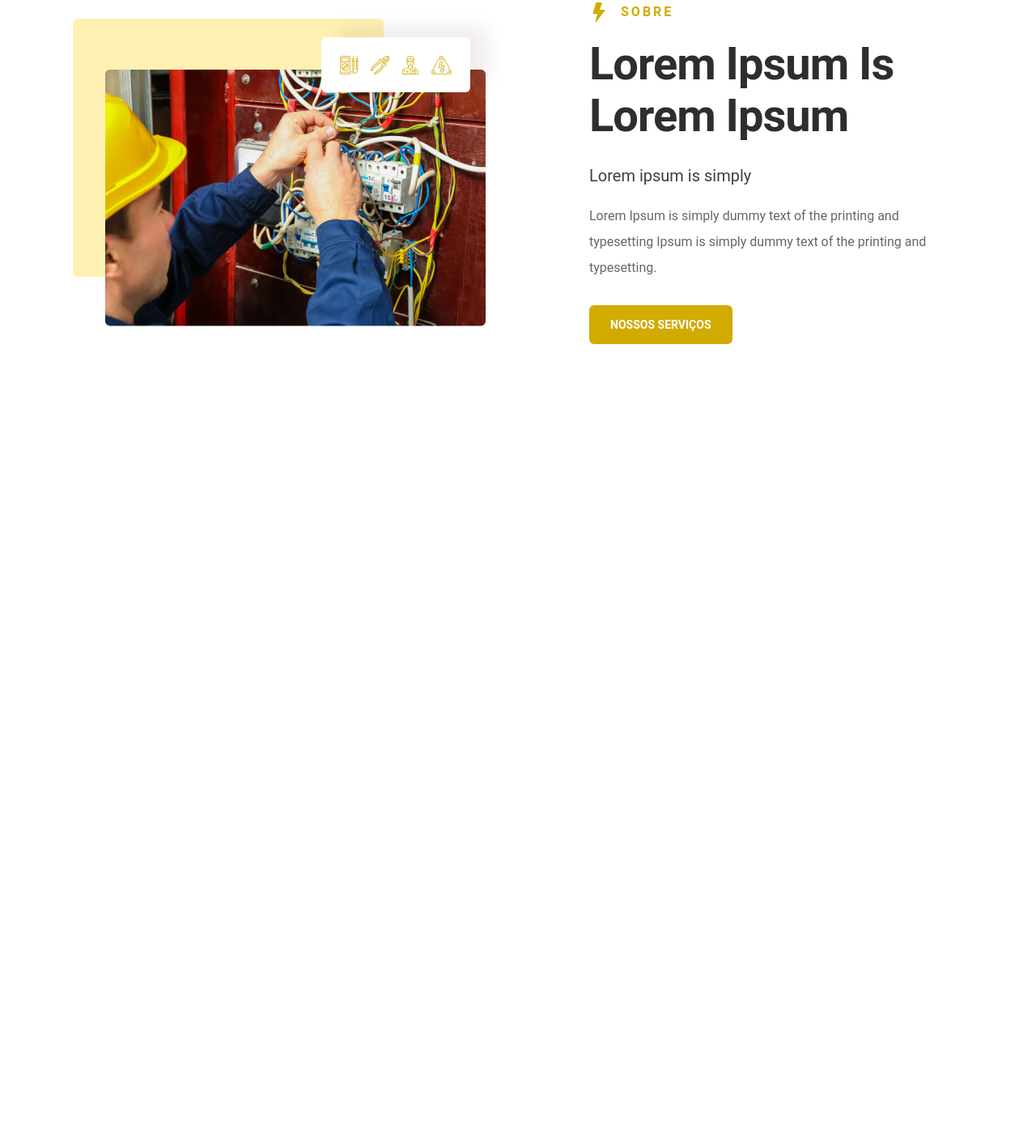
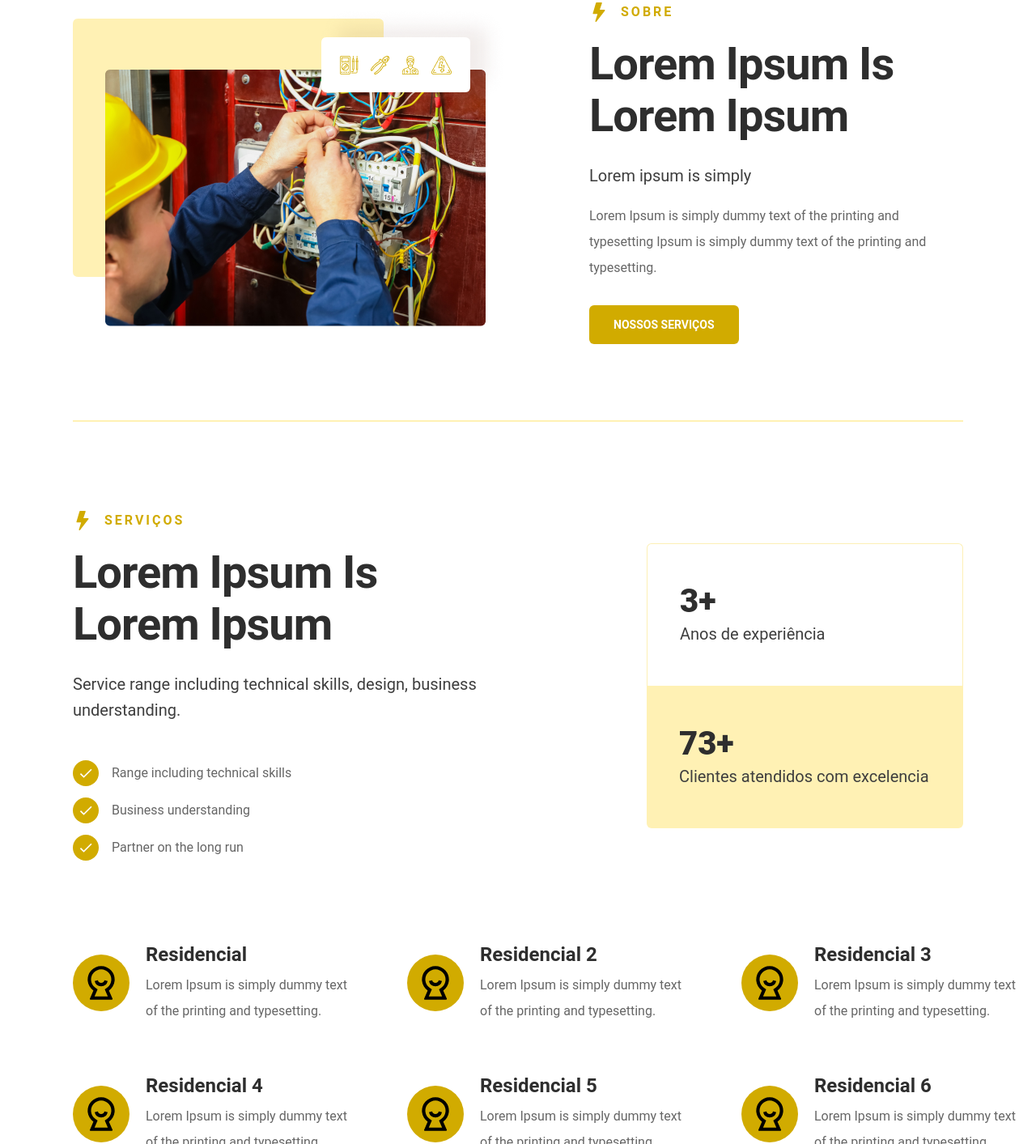
Before and after one commit to brendamatias/estefaniothalles-website, a Gatsby site: page / in a window 1280 px wide. Shown: the part 1387-2800 px from the top of the page at 81% size. Before the commit the page ends 1906 px from the top, so only its background shows below. Built offline with nearby package versions, Linux system fonts and the light colour scheme; Gatsby itself is replaced by a stand-in of ours.

Commit message:
feat: add services section

```diff
--- /dev/null
+++ b/src/components/Services/index.tsx
@@ -0,0 +1,103 @@
+import * as React from 'react';
+import { MdCheck } from 'react-icons/md';
+import { BsLightningFill } from 'react-icons/bs';
+import { RiUser5Line } from 'react-icons/ri';
+
+import { Container, Intro, Cards } from './styles';
+
+export default function Services() {
+  const cards = [
+    {
+      title: 'Residencial',
+      text: 'Lorem Ipsum is simply dummy text of the printing and typesetting.',
+    },
+    {
+      title: 'Residencial 2',
+      text: 'Lorem Ipsum is simply dummy text of the printing and typesetting.',
+    },
+    {
+      title: 'Residencial 3',
+      text: 'Lorem Ipsum is simply dummy text of the printing and typesetting.',
+    },
+    {
+      title: 'Residencial 4',
+      text: 'Lorem Ipsum is simply dummy text of the printing and typesetting.',
+    },
+    {
+      title: 'Residencial 5',
+      text: 'Lorem Ipsum is simply dummy text of the printing and typesetting.',
+    },
+    {
+      title: 'Residencial 6',
+      text: 'Lorem Ipsum is simply dummy text of the printing and typesetting.',
+    },
+  ];
+
+  return (
+    <Container>
+      <div className="container">
+        <Intro>
+          <div>
+            <div className="about-content">
+              <strong className="title-section">
+                <BsLightningFill />
+                Serviços
+              </strong>
+              <h1>Lorem Ipsum Is Lorem Ipsum</h1>
+              <span>
+                Service range including technical skills, design, business
+                understanding.
+              </span>
+            </div>
+
+            <div className="services-checkboxs">
+              <div>
+                <div className="icon">
+                  <MdCheck />
+                </div>
+                <span>Range including technical skills</span>
+              </div>
+              <div>
+                <div className="icon">
+                  <MdCheck />
+                </div>
+                <span>Business understanding</span>
+              </div>
+              <div>
+                <div className="icon">
+                  <MdCheck />
+                </div>
+                <span>Partner on the long run</span>
+              </div>
+            </div>
+          </div>
+
+          <div className="services-info-numbers">
+            <div>
+              <strong>3+</strong>
+              <span>Anos de experiência</span>
+            </div>
+            <div>
+              <strong>73+</strong>
+              <span>Clientes atendidos com excelencia</span>
+            </div>
+          </div>
+        </Intro>
+
+        <Cards>
+          {cards.map(({ title, text }) => (
+            <div>
+              <div className="card-icon">
+                <RiUser5Line size={50} />
+              </div>
+              <div>
+                <strong>{title}</strong>
+                <span>{text}</span>
+              </div>
+            </div>
+          ))}
+        </Cards>
+      </div>
+    </Container>
+  );
+}
--- /dev/null
+++ b/src/components/Services/styles.ts
@@ -0,0 +1,139 @@
+import styled from 'styled-components';
+
+export const Container = styled.section`
+  padding: 90px 0;
+`;
+
+export const Intro = styled.div`
+  display: grid;
+  grid-template-columns: 1fr 1fr;
+  align-items: center;
+  grid-gap: 100px;
+
+  .about-content {
+    > h1 {
+      font-weight: 600;
+      font-size: 56px;
+      line-height: 64px;
+      letter-spacing: -1px;
+      color: #2e2e2e;
+    }
+
+    > span {
+      display: block;
+      margin-top: 26px;
+      font-size: 20px;
+      line-height: 32px;
+      margin-bottom: 46px;
+      color: #3e3e3e;
+    }
+  }
+
+  .services-checkboxs {
+    > div {
+      display: flex;
+      align-items: center;
+      gap: 16px;
+      margin-top: 14px;
+
+      .icon {
+        display: flex;
+        align-items: center;
+        justify-content: center;
+        border-radius: 50%;
+        font-size: 20px;
+        color: #fff;
+        background-color: #d1ab00;
+        width: 32px;
+        height: 32px;
+      }
+
+      > span {
+        color: #666666;
+        font-size: 16px;
+      }
+    }
+  }
+
+  .services-info-numbers {
+    margin-left: auto;
+
+    > div {
+      padding: 20px 40px;
+      width: 391px;
+      height: 176px;
+      display: flex;
+      flex-direction: column;
+      justify-content: center;
+
+      > strong {
+        display: block;
+        font-weight: 800;
+        font-size: 40px;
+        line-height: 48px;
+        color: #2e2e2e;
+      }
+
+      > span {
+        display: inline-block;
+        font-weight: 400;
+        font-size: 20px;
+        line-height: 32px;
+        color: #3e3e3e;
+      }
+    }
+
+    > div:first-child {
+      border: 1px solid #fdf0b5;
+      border-radius: 6px 6px 0 0;
+      border-bottom: none;
+    }
+
+    > div:last-child {
+      background: #fff1b4;
+      border-radius: 0 0 6px 6px;
+    }
+  }
+`;
+
+export const Cards = styled.div`
+  margin-top: 100px;
+  display: grid;
+  grid-template-columns: 1fr 1fr 1fr;
+  grid-gap: 60px;
+
+  > div {
+    display: flex;
+    gap: 20px;
+    width: 353px;
+    height: 100%;
+
+    .card-icon {
+      background-color: #d1ab00;
+      display: flex;
+      align-self: center;
+      justify-content: center;
+      padding: 10px;
+      border-radius: 50%;
+    }
+
+    > div {
+      > strong {
+        display: block;
+        font-weight: 700;
+        font-size: 24px;
+        line-height: 32px;
+        color: #2e2e2e;
+      }
+
+      > span {
+        display: inline-block;
+        font-weight: 400;
+        font-size: 16px;
+        line-height: 32px;
+        color: #666666;
+        margin-top: 6px;
+      }
+    }
+  }
+`;
--- a/src/pages/index.tsx
+++ b/src/pages/index.tsx
@@ -2,7 +2,10 @@ import * as React from 'react';
 import About from '../components/About';
 import Header from '../components/Header';
 import Intro from '../components/Intro';
+import Services from '../components/Services';
 import GlobalStyle from '../styles/global';
+
+import { ContactInfo } from './styles';
 
 export default function IndexPage() {
   return (
@@ -10,6 +13,25 @@ export default function IndexPage() {
       <Header />
       <Intro />
       <About />
+      <hr />
+      <Services />
+      <ContactInfo>
+        <div className="container">
+          <div>
+            <h1>
+              Lorem ipusm is simply dummy text of the printing and typesetting?
+            </h1>
+            <span>
+              Lorem ipusm is simply dummy text of the printing and typesetting
+            </span>
+          </div>
+          <div>
+            <a href="#" className="button light">
+              Contate
+            </a>
+          </div>
+        </div>
+      </ContactInfo>
       <GlobalStyle />
     </main>
   );
--- /dev/null
+++ b/src/pages/styles.ts
@@ -0,0 +1,26 @@
+import styled from 'styled-components';
+
+export const ContactInfo = styled.div`
+  background-color: #fed000;
+
+  .container {
+    display: flex;
+    justify-content: space-between;
+    padding: 50px 0;
+
+    > div {
+      line-height: 32px;
+      font-weight: 700;
+
+      > h1 {
+        font-size: 24px;
+        color: #ffffff;
+      }
+
+      > span {
+        font-size: 16px;
+        color: rgba(255, 255, 255, 0.8);
+      }
+    }
+  }
+`;
--- a/src/styles/global.ts
+++ b/src/styles/global.ts
@@ -40,6 +40,13 @@ const GlobalStyle = createGlobalStyle`
     -webkit-user-draggit: none
   }
 
+  hr {
+    border: 1px solid #FFF1B4;
+    background-color: #FFF1B4;
+    width: 1100px;
+    margin: 0 auto;
+  }
+
   .container {
     padding: 20px 0;
     max-width: 1100px;
@@ -48,7 +55,7 @@ const GlobalStyle = createGlobalStyle`
 
   .button {
     border-radius: 6px;
-    padding: 16px 26px;
+    padding: 16px 30px;
     text-transform: uppercase;
     font-weight: 600;
     font-size: 14px;
```
